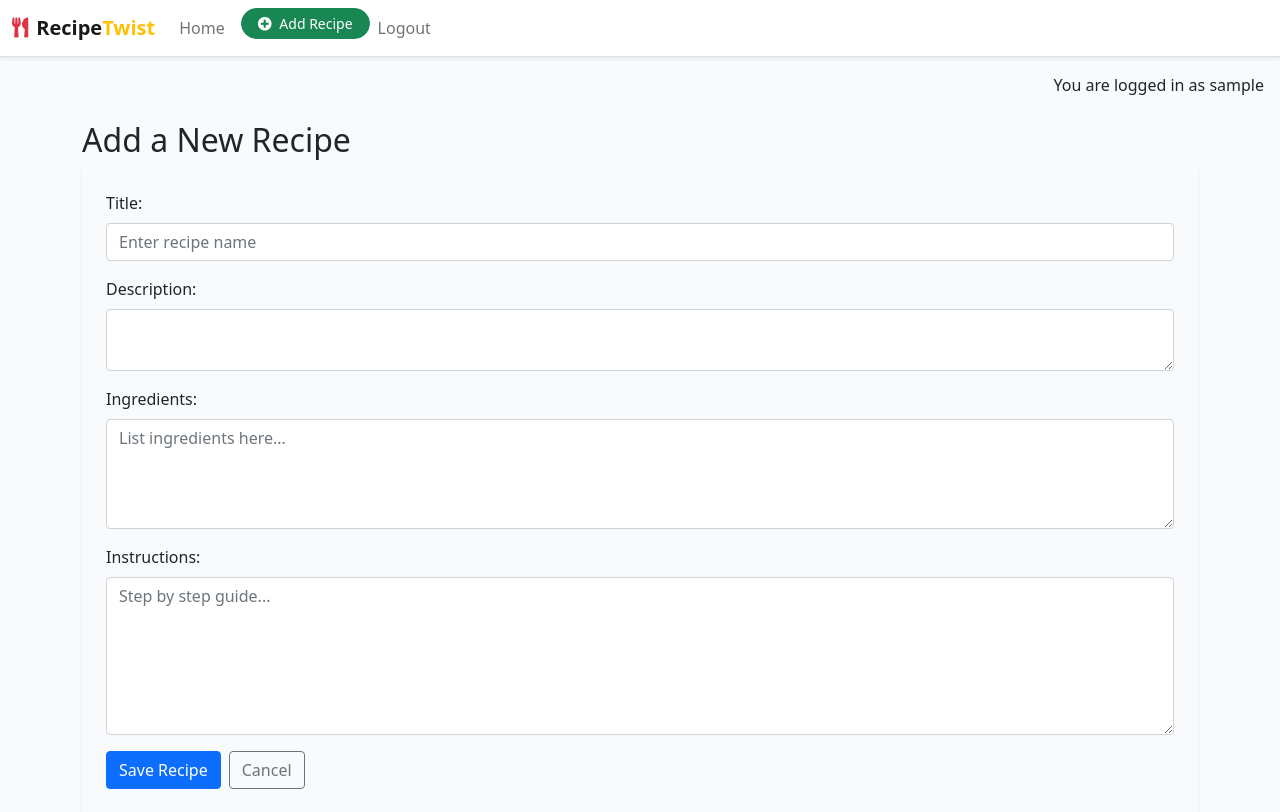
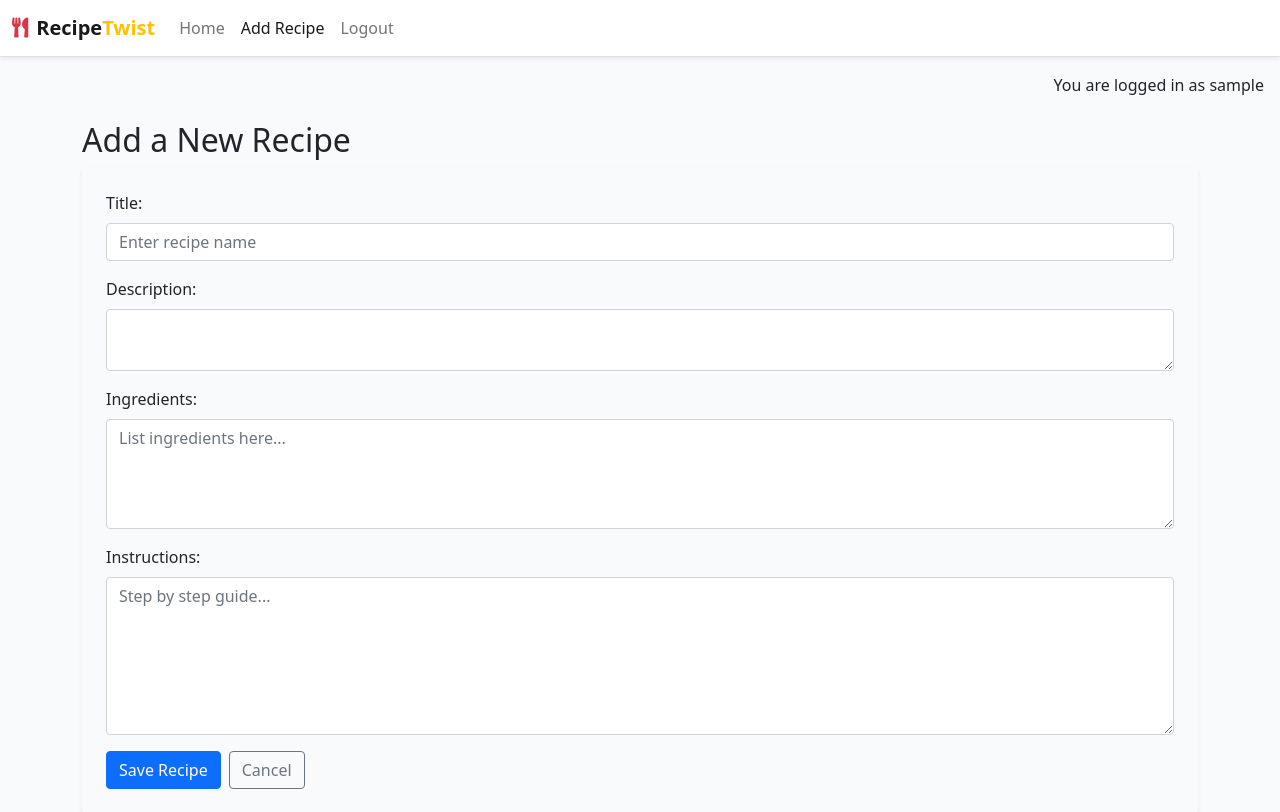
Before and after one commit to DavidClamp/recipe_project, a Django app: page /add/ in a window 1280 px wide. Shown: the top 812 px of the page. Run offline with Django 4.2, Linux system fonts and the light colour scheme; the visitor is signed in with stand-in values (Sample User, id 1); some libraries are stand-ins or nearby versions.

Commit message:
Clean up navbar

```diff
--- a/templates/base.html
+++ b/templates/base.html
@@ -52,12 +52,10 @@
                         href="{% url 'home' %}">Home</a>
                 </li>
                 {% if user.is_authenticated %}
-                <li class="nav-item ms-lg-2">
-                   <a class="btn btn-sm btn-success text-white rounded-pill px-3" aria-current="page"
-                        href="{% url 'recipe_add' %}">
-                <i class="fas fa-plus-circle me-1"></i> Add Recipe
-               </a>
-               </li>
+                <li class="nav-item">
+                    <a class="nav-link {% if request.path == recipe_add %}active{% endif %}" aria-current="page"
+                          href="{{ recipe_add }}"> Add Recipe </a>
+                </li>
 
                <li class="nav-item">
 	               <a class="nav-link {% if request.path == logout_url %}active{% endif %}" aria-current="page"
```
